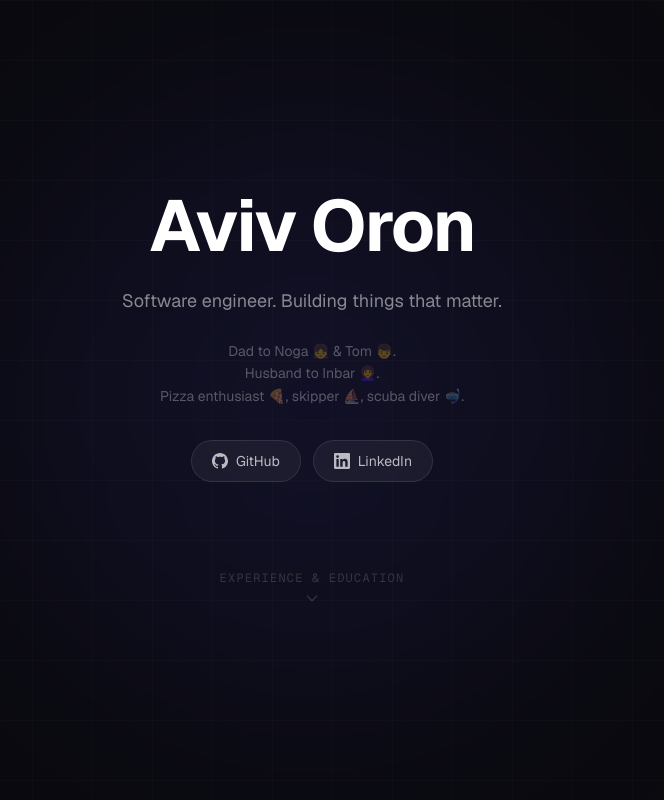
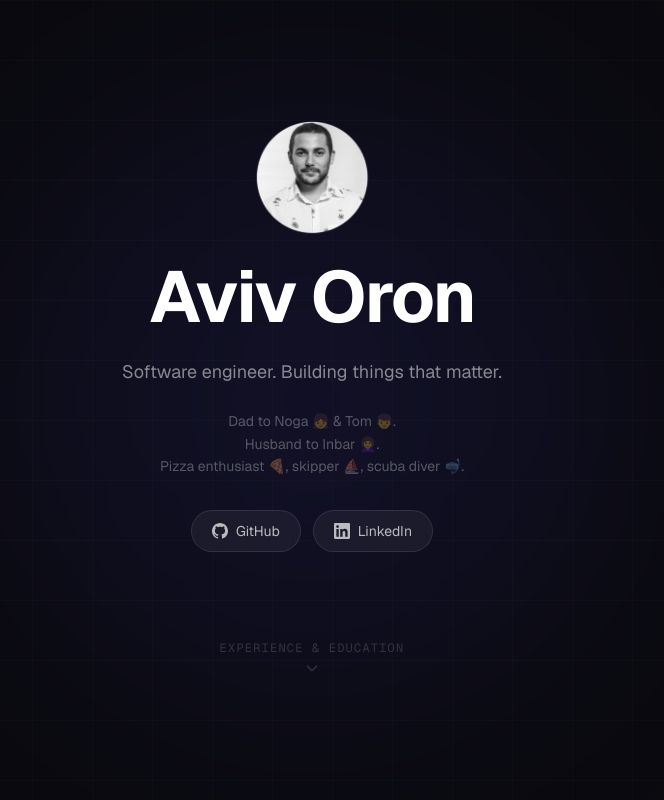
Before and after one commit to AvivOron/avivo.dev, a Next.js app: page / in a window 1280 px wide. Shown: the top 800 px of the page, without its empty margins (328-992 px from the left). Built offline with nearby package versions, Linux system fonts and the light colour scheme.

Commit message:
added head image

```diff
--- a/src/components/Hero.tsx
+++ b/src/components/Hero.tsx
@@ -1,6 +1,8 @@
 "use client";
 
 import { useEffect, useState } from "react";
+import Image from "next/image";
+
 
 const GITHUB_URL = "https://github.com/AvivOron";
 const LINKEDIN_URL = "https://www.linkedin.com/in/aviv-oron-9569616b/";
@@ -42,6 +44,13 @@ export default function Hero() {
           transition: "opacity 0.7s ease, transform 0.7s ease",
         }}
       >
+        <Image
+          src="/images/aviv.png"
+          alt="Aviv Oron"
+          width={120}
+          height={120}
+          className="rounded-full"
+        />
         {/* Name */}
         <h1 className="text-6xl font-bold tracking-tight text-white sm:text-7xl">
           Aviv Oron
```
Also changed, not shown: public/images/aviv.png (added).
